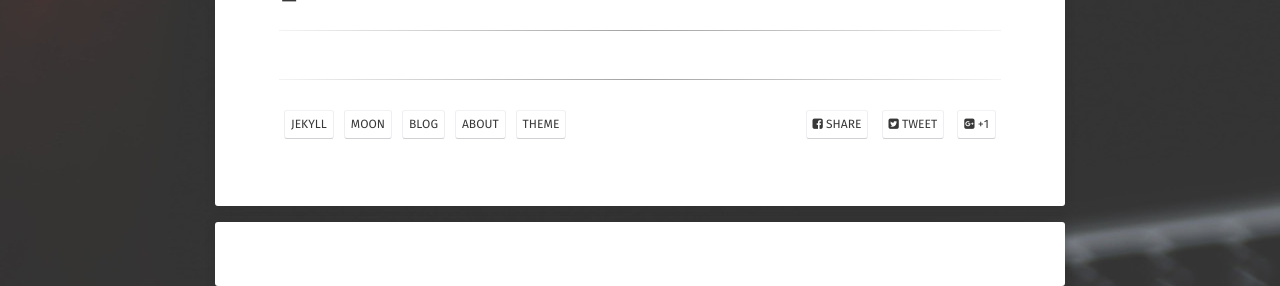
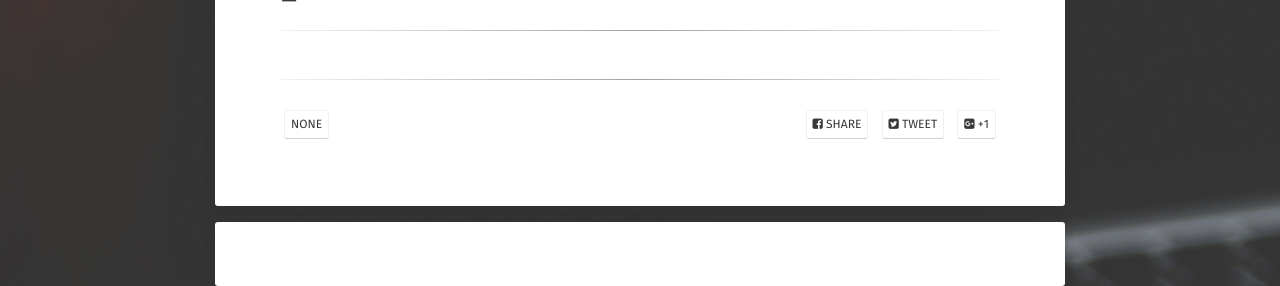
Before and after one commit to jjjuun888/jjjuun888.github.com, a Jekyll site: the page built from _posts/2022-10-04-my projects.md, in a window 1280 px wide. Shown: the part 1379-1665 px from the top of the page. Built offline with Jekyll 4.4.1, drawn with Linux system fonts in a browser that asks for light colours; some web fonts are replaced; comment, search, counter and statistics services are not loaded.

Commit message:
Update 2022-10-04-my projects.md

```diff
--- a/_posts/2022-10-04-my projects.md
+++ b/_posts/2022-10-04-my projects.md
@@ -4,12 +4,7 @@ title:  "나를 소개하는 글(?)"
 date:   2022-10-04
 excerpt: "안녕"
 project: true
-tag:
-- jekyll
-- moon
-- blog
-- about
-- theme
+tag: none
 comments: true
 ---
 
```
